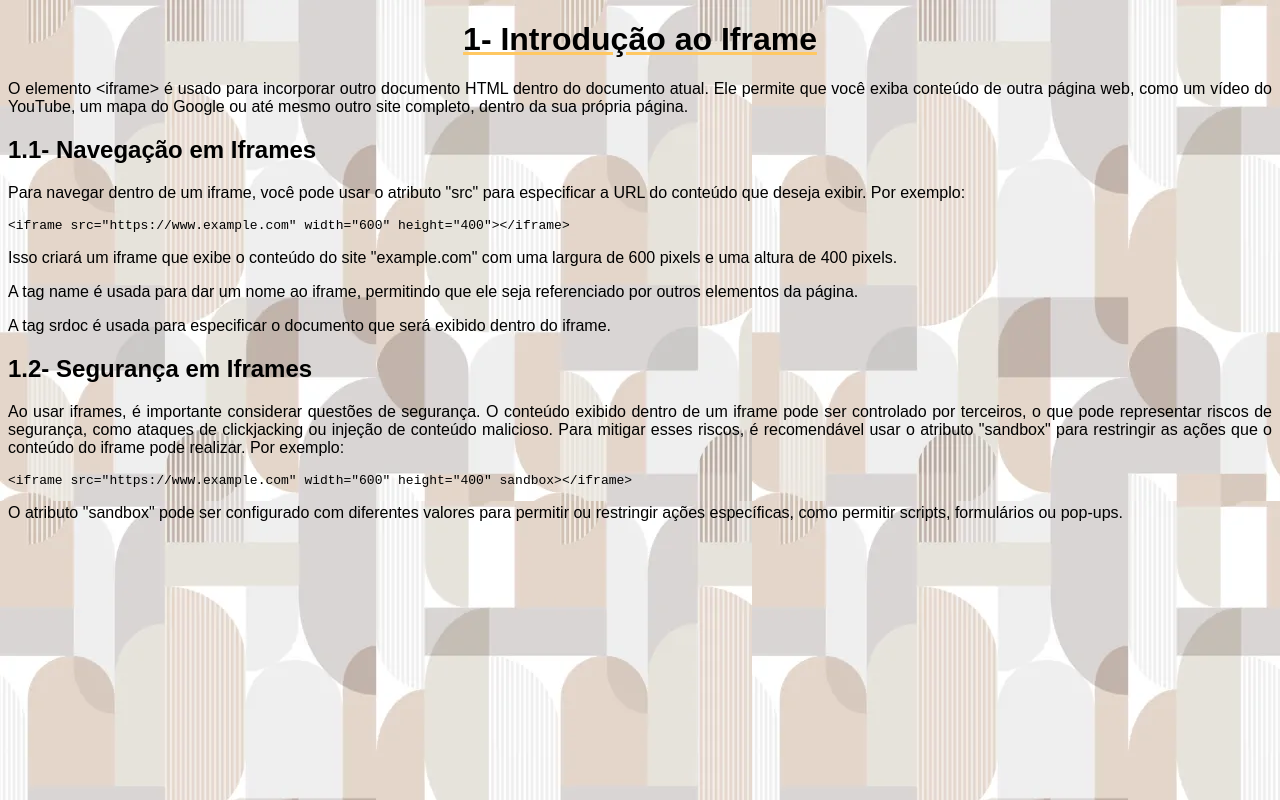
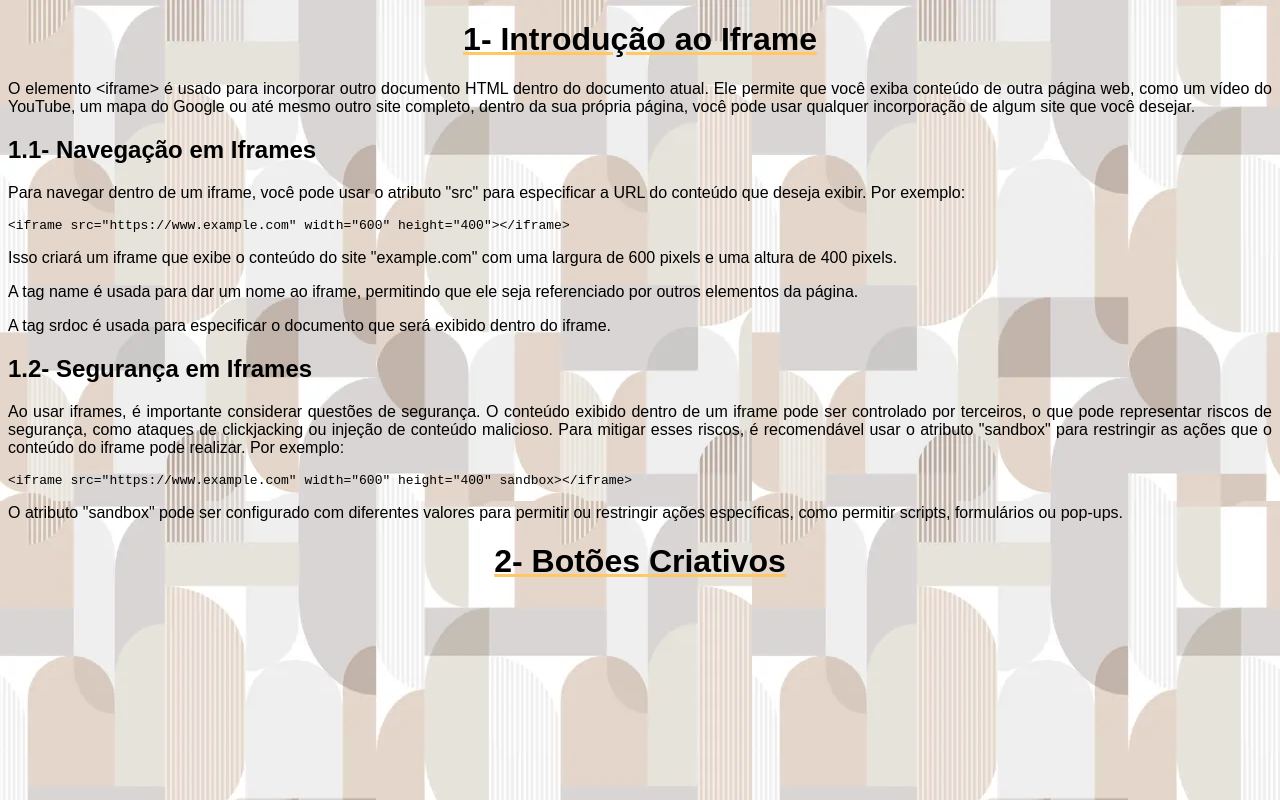
Before and after one commit to MarceloAlSaves/Meusite, a plain HTML site: page index4.html in a window 1280 px wide. Drawn offline with Linux system fonts and the light colour scheme.

Commit message:
Comitação

```diff
--- a/index4.html
+++ b/index4.html
@@ -8,7 +8,7 @@
 </head>
 <body>
     <h1>1- Introdução ao Iframe</h1>
-    <p>O elemento &lt;iframe&gt; é usado para incorporar outro documento HTML dentro do documento atual. Ele permite que você exiba conteúdo de outra página web, como um vídeo do YouTube, um mapa do Google ou até mesmo outro site completo, dentro da sua própria página.</p>
+    <p>O elemento &lt;iframe&gt; é usado para incorporar outro documento HTML dentro do documento atual. Ele permite que você exiba conteúdo de outra página web, como um vídeo do YouTube, um mapa do Google ou até mesmo outro site completo, dentro da sua própria página, você pode usar qualquer incorporação de algum site que você desejar.</p>
     <h2>1.1- Navegação em Iframes</h2>
     <p>Para navegar dentro de um iframe, você pode usar o atributo "src" para especificar a URL do conteúdo que deseja exibir. Por exemplo:</p>
     <pre><code>&lt;iframe src="https://www.example.com" width="600" height="400"&gt;&lt;/iframe&gt;</code></pre>
@@ -19,6 +19,7 @@
     <p>Ao usar iframes, é importante considerar questões de segurança. O conteúdo exibido dentro de um iframe pode ser controlado por terceiros, o que pode representar riscos de segurança, como ataques de clickjacking ou injeção de conteúdo malicioso. Para mitigar esses riscos, é recomendável usar o atributo "sandbox" para restringir as ações que o conteúdo do iframe pode realizar. Por exemplo:</p>
     <pre><code>&lt;iframe src="https://www.example.com" width="600" height="400" sandbox&gt;&lt;/iframe&gt;</code></pre>
     <p>O atributo "sandbox" pode ser configurado com diferentes valores para permitir ou restringir ações específicas, como permitir scripts, formulários ou pop-ups.</p>
+    <h1>2- Botões Criativos</h1>
 
 </body>
 </html>
```
